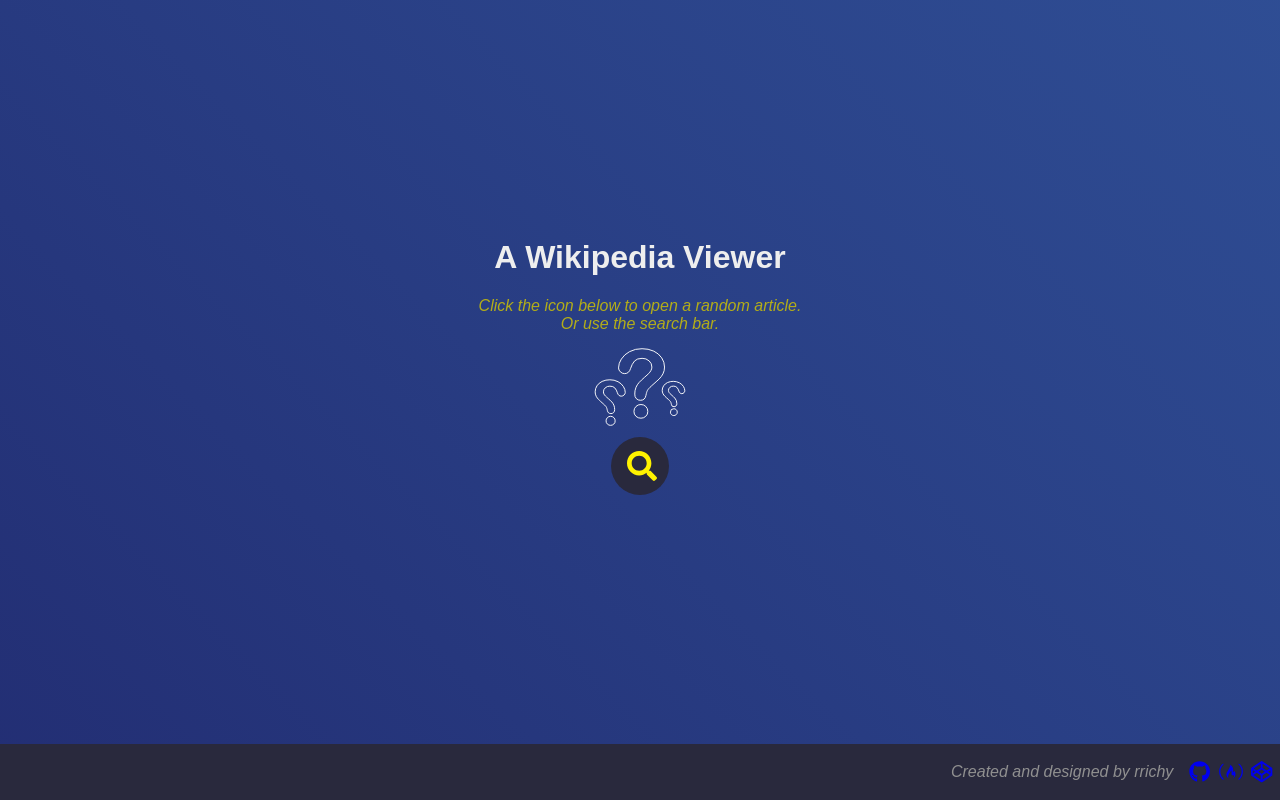
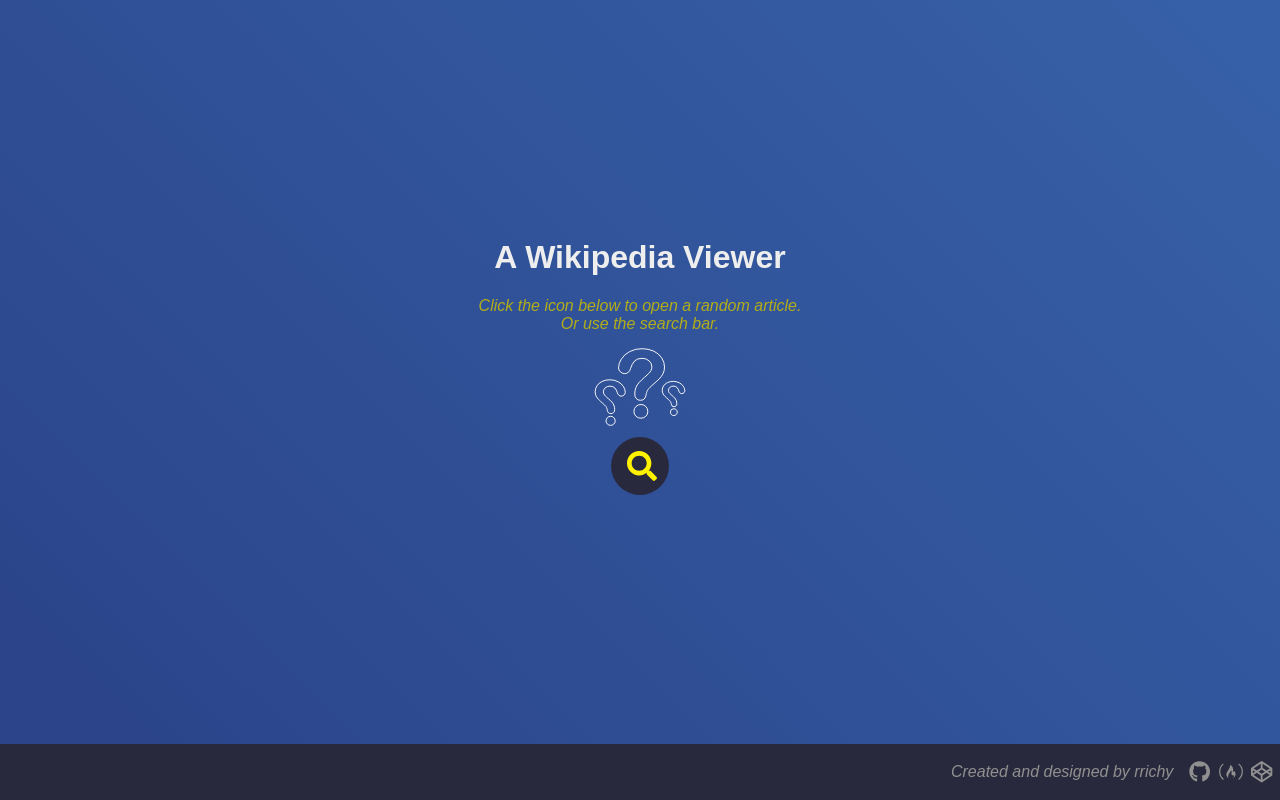
Before and after one commit to rrichy/wiki-viewer, a React (Create React App) app: page / in a window 1280 px wide. Built offline with nearby package versions, Linux system fonts and the light colour scheme.

Commit message:
update
fixed bugged color in footer icons

```diff
--- a/src/components/app.jsx
+++ b/src/components/app.jsx
@@ -89,11 +89,6 @@
 					<form onSubmit={this.updateResults} onMouseOver={this.showBar}>
 						<input className='search-txt' type="text" placeholder="Type here to search" value={this.state.search} onChange={this.updateSearch}/>
 						<FontAwesomeIcon icon={faSearch} className='search-btn' onClick={this.updateResults} />
-						{/* <svg className='search-btn' xmlns="http://www.w3.org/2000/svg" viewBox="0 0 31.78 30.3" onClick={this.updateResults}>
-							<circle id="frame" cx="13.81" cy="13.81" r="12.31" style={{fill:"none", stroke:"#fff200", strokeMiterlimit:10, strokeWidth:"3px"}}/>
-							<line id="handle" x1="13.81" y1="13.81" x2="30.7" y2="29.26" style={{stroke:"#fff200", strokeMiterlimit:10, strokeWidth:"3px", strokeDasharray: [12,12], strokeDashoffset: 12}}/>
-							<g id="glass"><circle cx="13.81" cy="13.81" r="9.16" style={{fill:"none", stroke:"#fff200", strokeMiterlimit:10, strokeDasharray:[11.511748313903809,17.267621994018555]}}/></g>
-						</svg> */}
 					</form>
 					{this.state.results.map(([title, extract, pageid]) => <Result key={pageid} pageid={pageid} title={title} description={extract} />)}
 				</div>
--- a/src/style.css
+++ b/src/style.css
@@ -2,7 +2,7 @@
 	background: linear-gradient(45deg,#1b1b60,#4c98e1);
 	margin: 0;
 	height: 100%;
-	animation: backgroundmove 6s infinite;
+	animation: backgroundmove 26s ease-in-out infinite;
 	background-size: 400% 400%;
 	font-family: Arial, Helvetica, sans-serif;
 	color: #eee;
@@ -17,7 +17,6 @@
 #root {
 	height: 100vh;
 	display: flex;
-	/* flex-direction: column; */
 	flex-wrap: wrap;
 	justify-content: center;
 	align-items: flex-end;
@@ -141,13 +140,13 @@
 	margin-top: 1rem;
 	width: 100vw;
 	height: 3.5rem;
+	color: #909090;
 	background: #29293d;
 }
 
 #footer > p {
 	font-weight: 400;
 	font-style: italic;
-	color: #909090;
 	margin-right: 1rem;
 }
 
@@ -157,6 +156,7 @@
 	display: flex;
 	justify-content: center;
 	align-items: center;
+	color: inherit;
 }
 
 @media (max-width: 1024px) {
```
